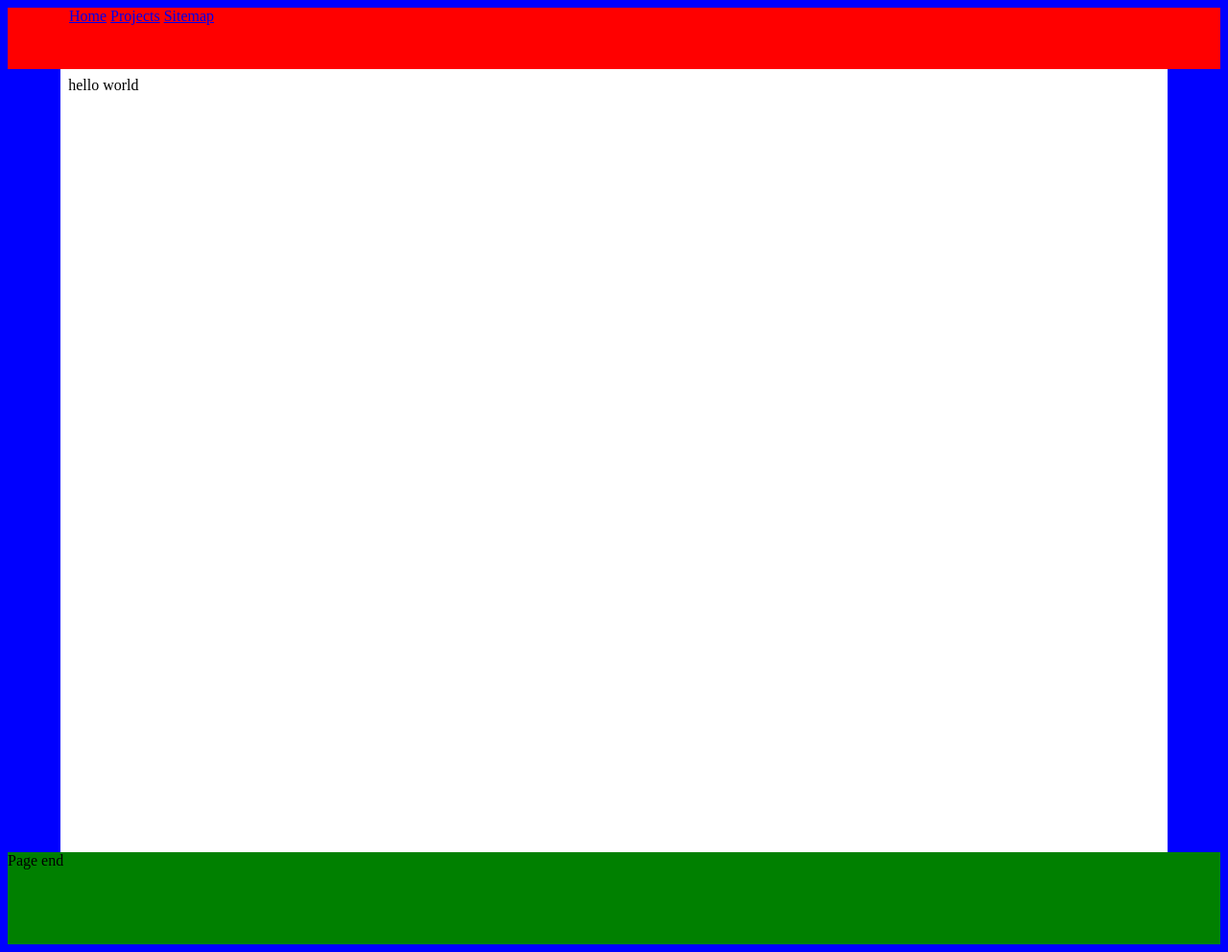
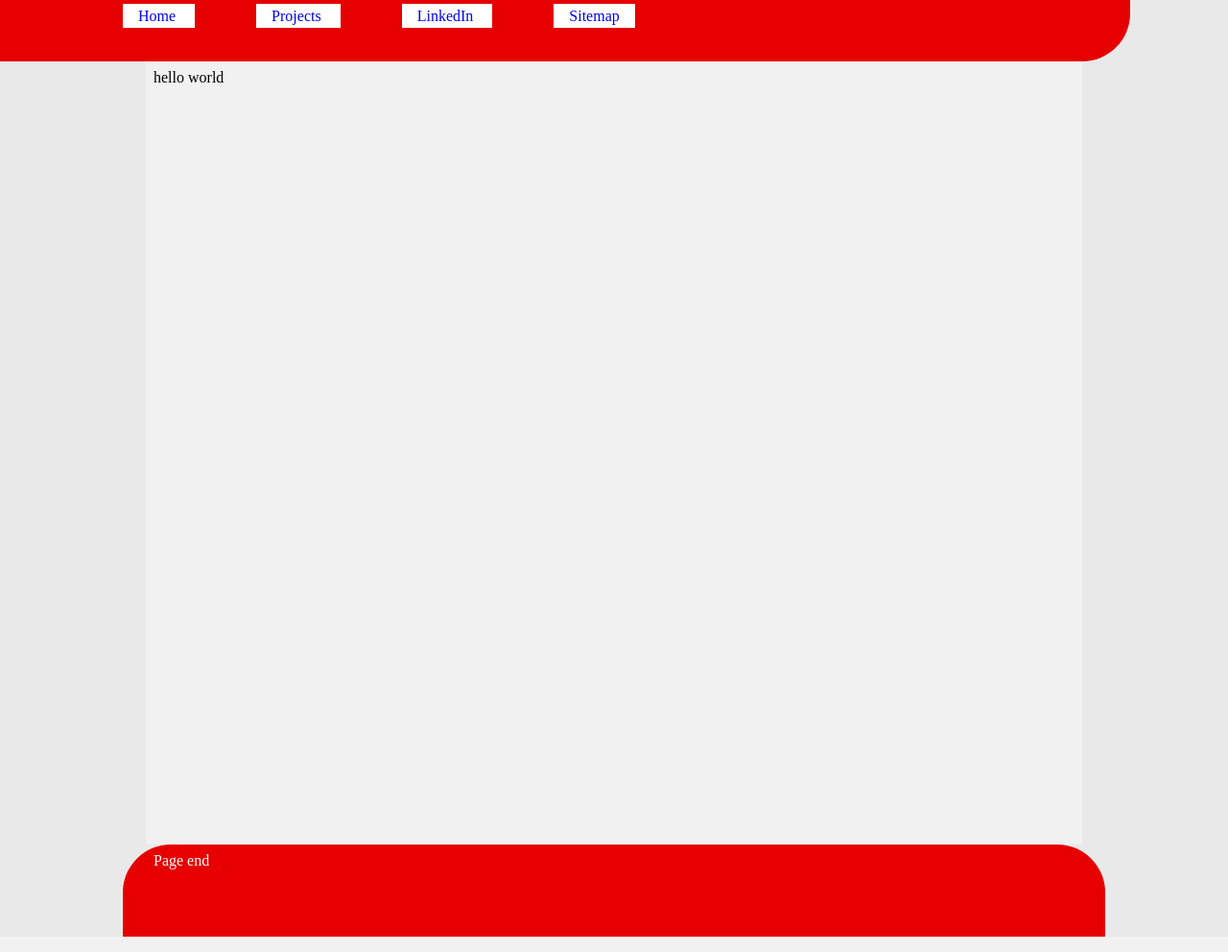
Before and after one commit to CommanderMartin/CommanderMartin.github.io, a PHP site: page / in a window 1280 px wide. Shown: the whole page at 96% size. Run offline with PHP 8.4, Linux system fonts and the light colour scheme.

Commit message:
First round of page setup and styling

```diff
--- a/assets/siteStyle.css
+++ b/assets/siteStyle.css
@@ -1,23 +1,45 @@
 nav{
-	background-color: red;
+	background-color: #e60000;
 	min-height: 4em;
 	padding-left: 4em;
+	color: #000000;
+	width: 87%;
+	border-radius: 0 0 50px 0;
+}
+
+nav a{
+	text-decoration: none;
 }
 
 body{
-	background-color: blue;
+	background-color: #e9e9e9;
+	margin: 0 auto;
 }
 
 footer{
-	background-color: green;
+	background-color: #e60000;
 	min-height: 6em;
+	width: 80%;
+	margin: 0 auto;
+	border-radius: 50px 50px 0 0;
+	color: white;
 }
 
 /*Classes*/
 .mainContent{
-	background-color: white;
-	width: 90%;
+	background-color: #f1f1f1;
+	width: 75%;
 	margin: 0 auto;
 	padding: 0.5em;
 	min-height: 50em;
 }
+
+.internalContainer{
+	padding: 0.5em 2em;
+}
+
+.rectangularButton{
+	background-color: white;
+	margin: 2em;
+	padding: 0.25em 1em;
+}
--- a/index.html
+++ b/index.html
@@ -10,16 +10,27 @@
 		</script>
 		<![endif]-->
 
-		<link rel="stylesheet" type="text/css" href = "/assets/siteStyle.css">
+		<link rel="stylesheet" type="text/css" href = "assets/siteStyle.css">
 
 	</head>
 
 	<nav>
+		<div class = "internalContainer">
+			<span class = "rectangularButton">
+				<a class = "navbarA" href="index.html">Home</a>
+			</span>
+			<span class = "rectangularButton">
+				<a class = "navbarA" href="projects.html">Projects</a>
+			</span>
 
+			<span class = "rectangularButton">
+				<a class = "navbarA" href="projects.html">LinkedIn</a>
+			</span>
 
-		<a class = "navbarA" href="index.html">Home</a>
-		<a class = "navbarA" href="projects.html">Projects</a>
-		<a class = "navbarA" href="sitemap.html">Sitemap</a>
+			<span class = "rectangularButton">
+				<a class = "navbarA" href="sitemap.html">Sitemap</a>
+			</span>
+		</div>
 	</nav>
 
 	<body>
@@ -32,6 +43,8 @@
 	</body>
 
 	<footer>
-		Page end
+		<div class = "internalContainer">
+			Page end
+		</div>
 	</footer>
 </html>
```
